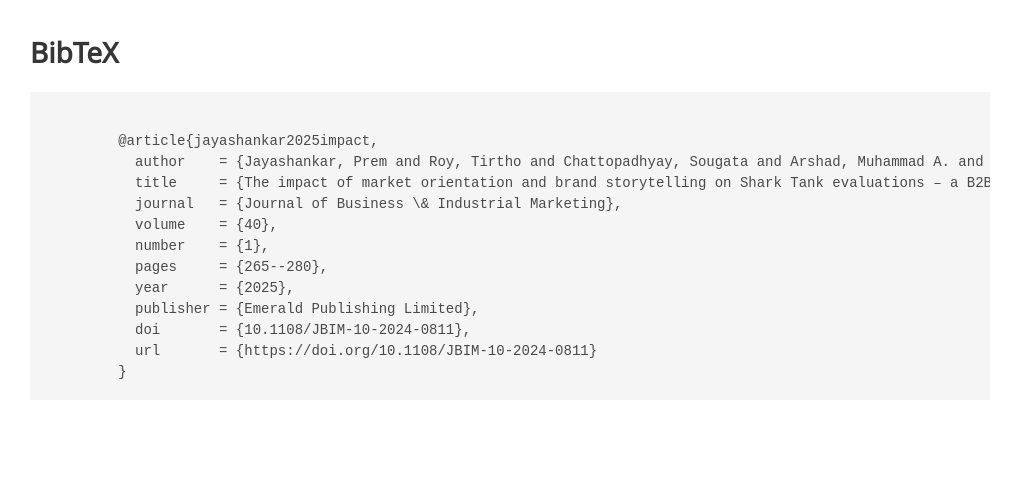
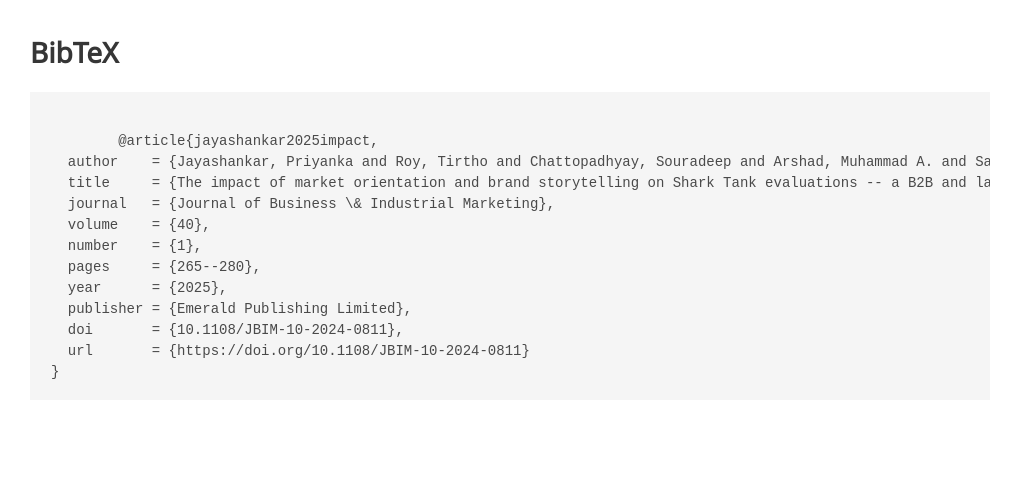
Before and after one commit to TrACFinTech/PitchEval, a plain HTML site: page index.html in a window 1280 px wide. Shown: the part 4200-4681 px from the top of the page, without its empty margins (130-1151 px from the left). Drawn offline with nearby package versions, Linux system fonts and the light colour scheme; some icons are missing; a web font is replaced by a local one.

Commit message:
Update BibTeX entry author and title formatting

```diff
--- a/index.html
+++ b/index.html
@@ -245,8 +245,8 @@
       <h2 class="title">BibTeX</h2>
       <pre><code>
         @article{jayashankar2025impact,
-          author    = {Jayashankar, Prem and Roy, Tirtho and Chattopadhyay, Sougata and Arshad, Muhammad A. and Sarkar, Soumik},
-          title     = {The impact of market orientation and brand storytelling on Shark Tank evaluations – a B2B and large language modeling perspective},
+  author    = {Jayashankar, Priyanka and Roy, Tirtho and Chattopadhyay, Souradeep and Arshad, Muhammad A. and Sarkar, Soumik},
+  title     = {The impact of market orientation and brand storytelling on Shark Tank evaluations -- a B2B and large language modeling perspective},
   journal   = {Journal of Business \& Industrial Marketing},
   volume    = {40},
   number    = {1},
```
Lines whose indentation alone changed are shown as unchanged.
